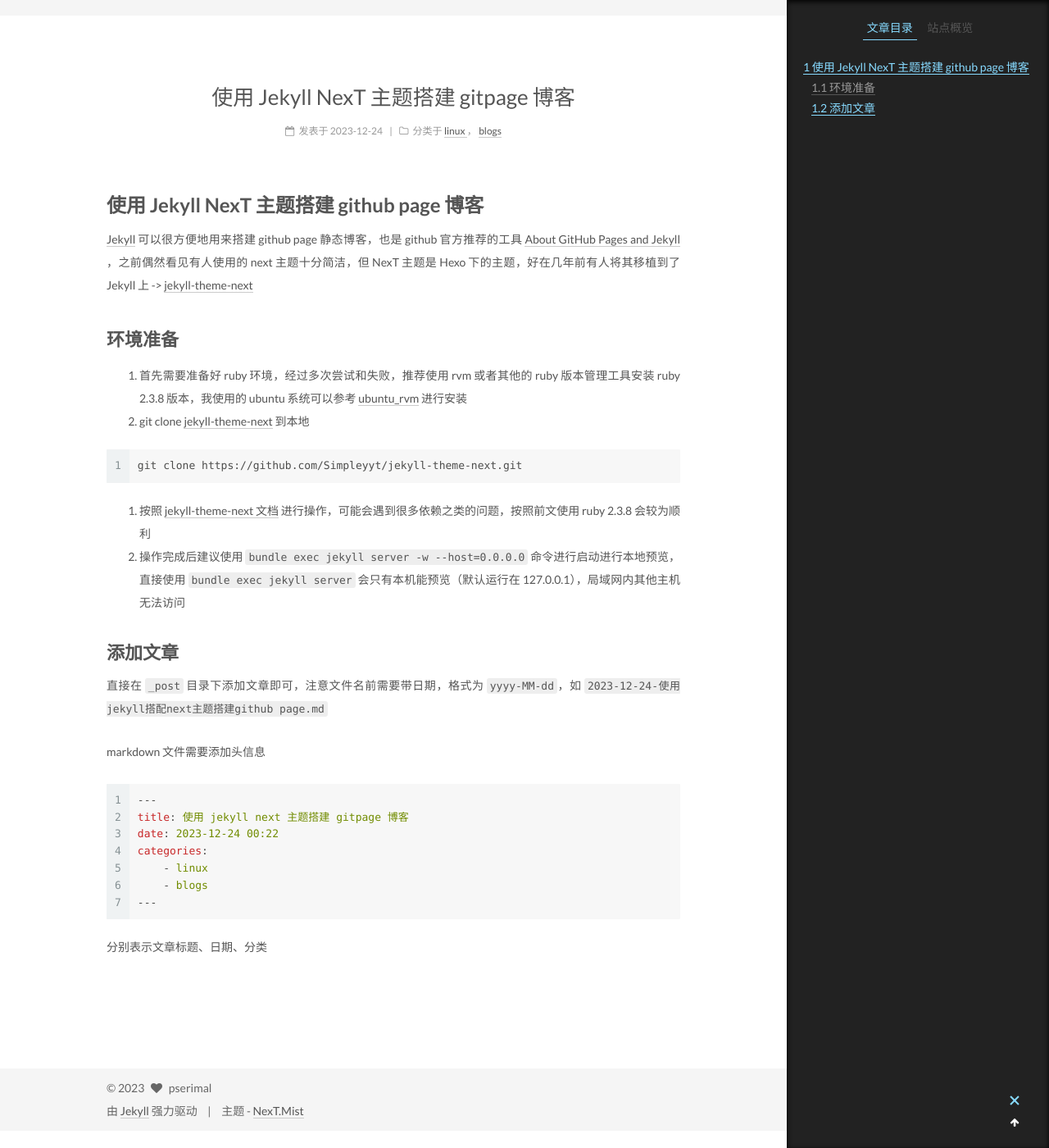
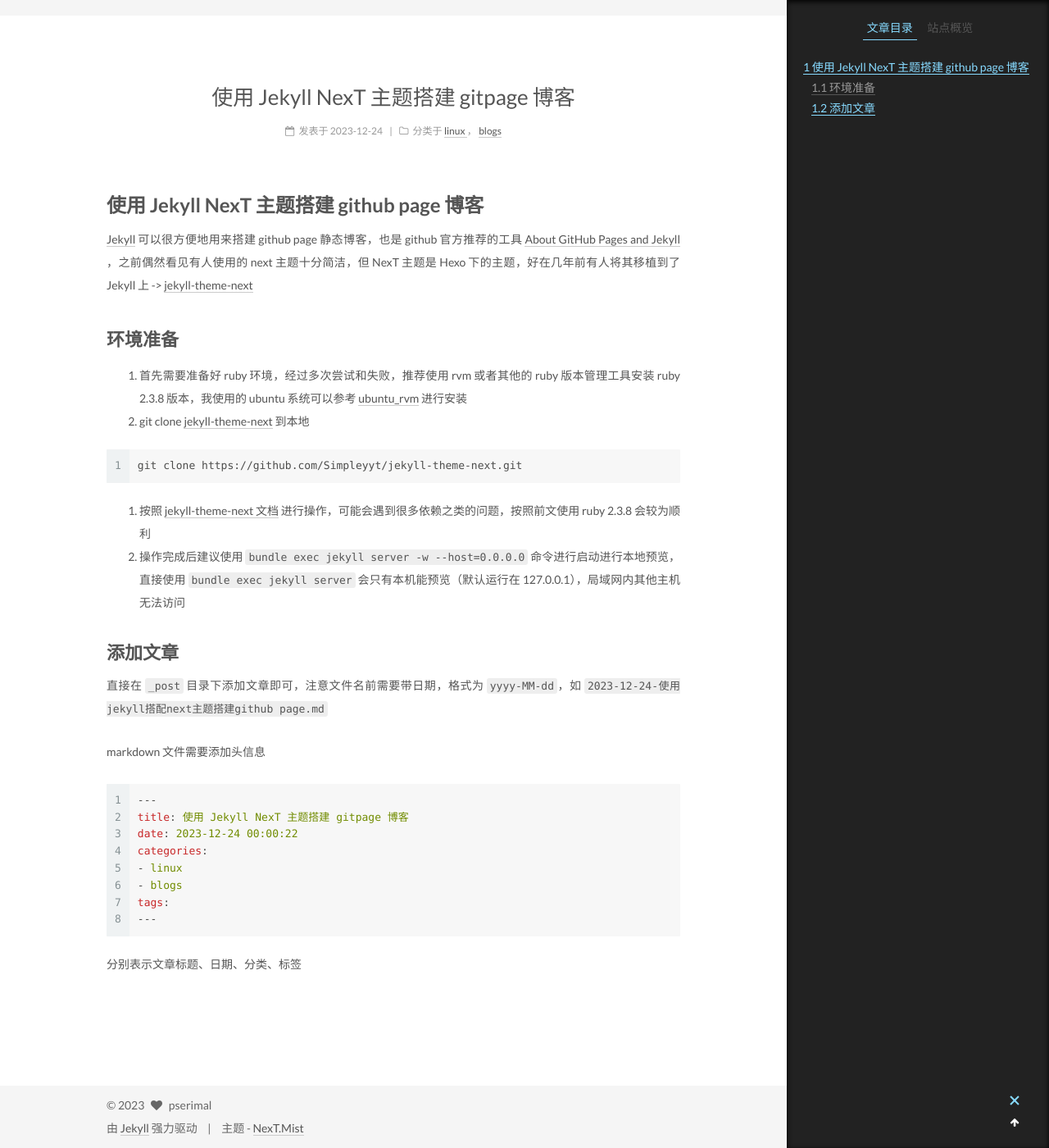
Before and after one commit to pserimal/pserimal.github.io, a Jekyll site: the page built from _posts/2023-12-24-使用Jekyll-NexT主题搭建githubpage博客.md, in a window 1280 px wide and 1400 px high, scrolled down 71 px. Shown: the whole window at 82% size. Built offline with Jekyll 4.4.1, drawn with Linux system fonts in a browser that asks for light colours.

Commit message:
fix-problerm

````diff
--- a/_posts/2023-12-24-使用Jekyll-NexT主题搭建githubpage博客.md
+++ b/_posts/2023-12-24-使用Jekyll-NexT主题搭建githubpage博客.md
@@ -1,9 +1,10 @@
 ---
 title: 使用 Jekyll NexT 主题搭建 gitpage 博客
-date: 2023-12-24 00:22
+date: 2023-12-24 00:00:22
 categories:
-    - linux
-    - blogs
+- linux
+- blogs
+tags:
 ---
 
 # 使用 Jekyll NexT 主题搭建 github page 博客
@@ -29,12 +30,13 @@
 
 ```yaml
 ---
-title: 使用 jekyll next 主题搭建 gitpage 博客
-date: 2023-12-24 00:22
+title: 使用 Jekyll NexT 主题搭建 gitpage 博客
+date: 2023-12-24 00:00:22
 categories:
-    - linux
-    - blogs
+- linux
+- blogs
+tags:
 ---
 ```
 
-分别表示文章标题、日期、分类
+分别表示文章标题、日期、分类、标签
````
